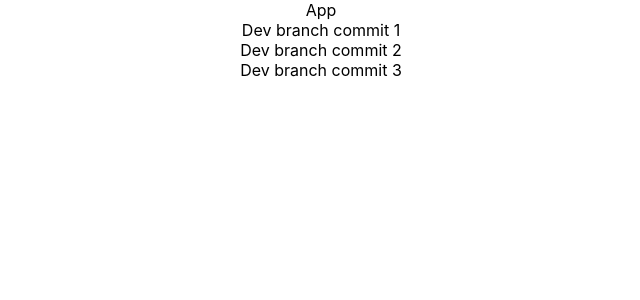
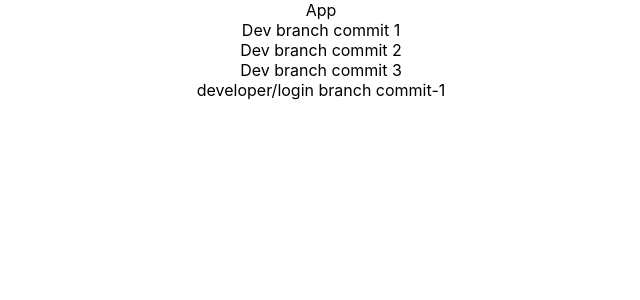
Before and after one commit to Yurik-00007/cra-console, a React (Create React App) app: page / in a window 1280 px wide. Shown: the top 300 px of the page, without its empty margins (319-959 px from the left). Built offline with nearby package versions, Linux system fonts and the light colour scheme.

Commit message:
developer/login branch commit-1

```diff
--- a/src/App.tsx
+++ b/src/App.tsx
@@ -8,6 +8,7 @@ function App() {
       <div>Dev branch commit 1</div>
       <div>Dev branch commit 2</div>
       <div>Dev branch commit 3</div>
+      <div>developer/login branch commit-1</div>
     </div>
   );
 }
```
